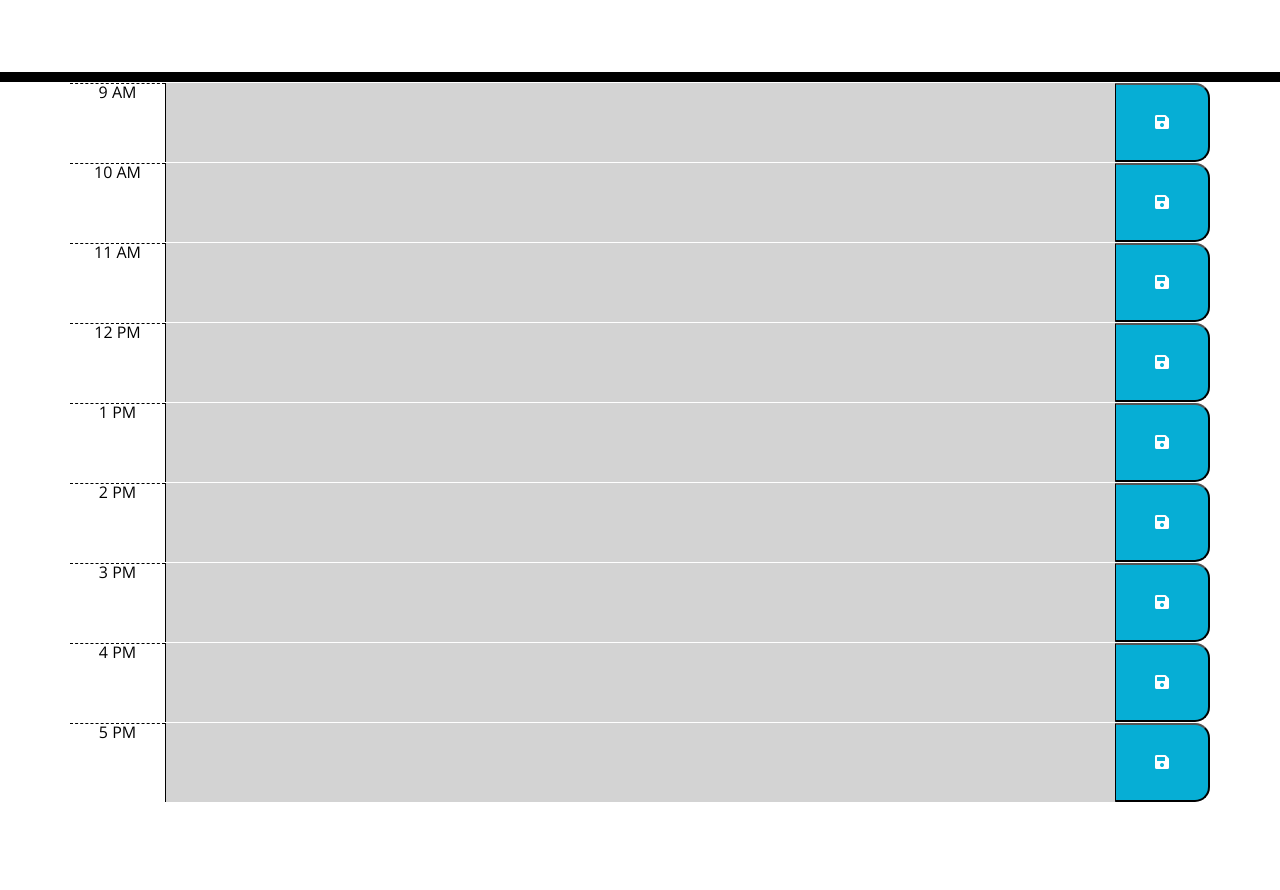
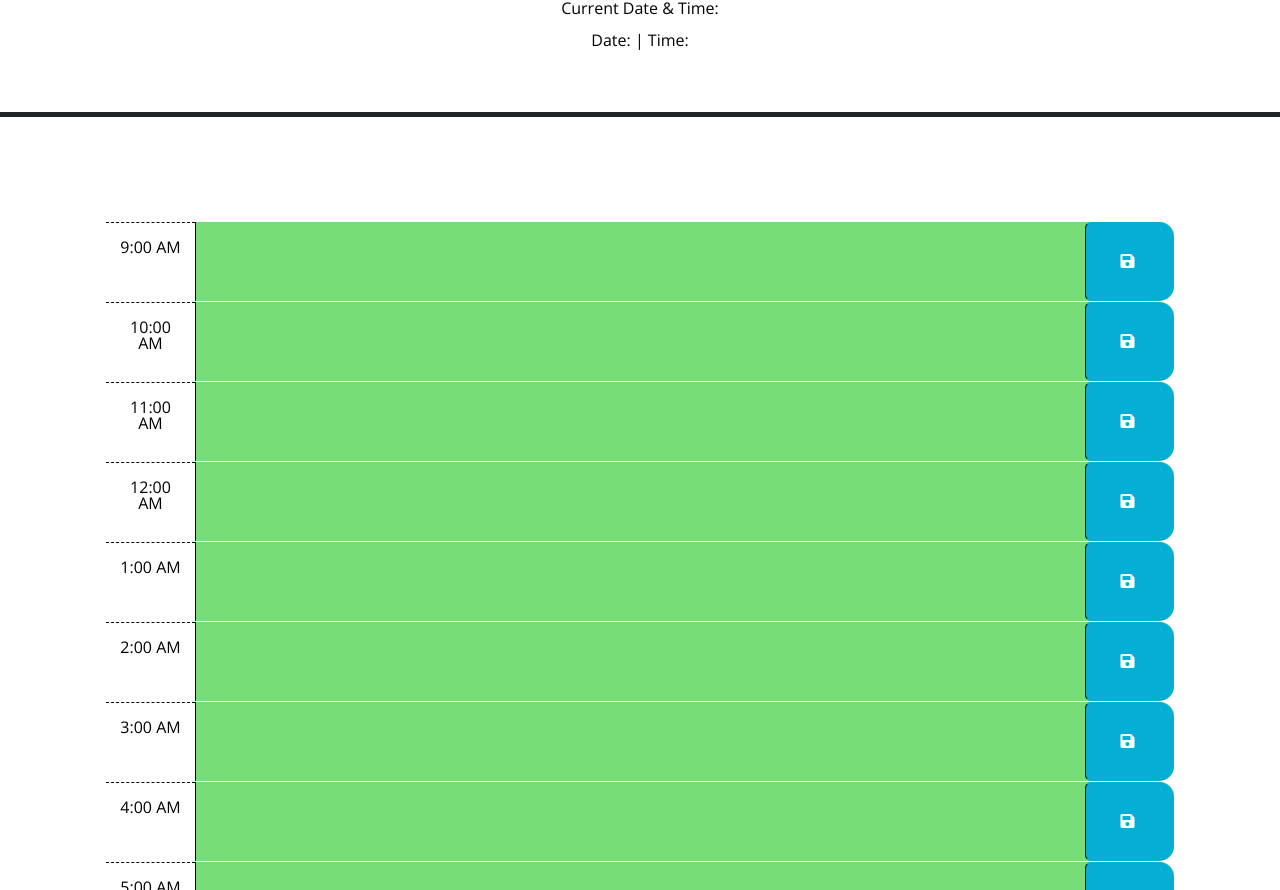
Before and after one commit to Mikemupararano/calendar-events-application, a plain HTML site: page index.html in a window 1280 px wide. Shown: the part 205-1095 px from the top of the page. Before the commit the page ends 1007 px from the top, so only its background shows below. Drawn offline with nearby package versions, Linux system fonts and the light colour scheme.

Commit message:
Reviewed html code for time blocks.

```diff
--- a/index.html
+++ b/index.html
@@ -25,76 +25,92 @@
   </head>
 
   <body>
-    <header>
+    <!--Header starts here-->
+    <header class="p-5 mb-4 border-5 border-bottom border-dark text-center">
       <h1 class="display-3">Work Day Scheduler</h1>
       <p class="lead">A simple calendar app for scheduling your work day</p>
       <p id="currentDay" class="lead"></p>
+      <!--Code for date and time-->
+    <p>Current Date & Time: </p>
+    <p>Date: <span id="date"></span>| Time: <span id="time"></span></p>
     </header>
-    <div class="container">
+    <!--End of header-->
+
+    <div class="container-lg px-5">
       <!-- Start of timeblocks from 9AM to 17:00 -->
-      <div class="row time-block" data-time="9">
-        <div class="col-1 hour">9 AM</div>
-        <textarea class="col-10 description past"></textarea>
-        <button class="col-1 saveBtn"><i class="fas fa-save"></i></button>
+      <div class="row"></div>
+      <div id="09" class="row time-block">
+<div class="col-2 col-md-1 hour text-center py-3">9:00 AM</div>
+<textarea id= "text-09" class="col-8 col-md-10 description" rows="3"></textarea>
+ <button class="btn saveBtn col-2 col-md-1"aria-label="save"><i class="fas fa-save" aria-hidden="true"></i> </button>
 </div>
 
+        <!--<div class="col-1 hour">9 AM</div>-->
+    <!--End of 9AM block-->
+
     <!--Added 10AM block here-->
-    <div class="row time-block" data-time="9">
-        <div class="col-1 hour">10 AM</div>
-        <textarea class="col-10 description past"></textarea>
-        <button class="col-1 saveBtn"><i class="fas fa-save"></i></button>
+       <div id="10" class="row time-block">
+<div class="col-2 col-md-1 hour text-center py-3">10:00 AM</div>
+<textarea id= "text-09" class="col-8 col-md-10 description" rows="3"></textarea>
+ <button class="btn saveBtn col-2 col-md-1"aria-label="save"><i class="fas fa-save" aria-hidden="true"></i> </button>
 </div>
-    <!--End of 10AM added new block-->
-    <!--Start of 11am block-->
-    <div class="row time-block" data-time="9">
-        <div class="col-1 hour">11 AM</div>
-        <textarea class="col-10 description past"></textarea>
-        <button class="col-1 saveBtn"><i class="fas fa-save"></i></button>
+<!--10am block ends here-->
+
+<!--11am block starts here-->
+   <div id="11" class="row time-block">
+<div class="col-2 col-md-1 hour text-center py-3">11:00 AM</div>
+<textarea id= "text-09" class="col-8 col-md-10 description" rows="3"></textarea>
+ <button class="btn saveBtn col-2 col-md-1"aria-label="save"><i class="fas fa-save" aria-hidden="true"></i> </button>
 </div>
-    <!--End of 11am block-->
-    <!--Start of 12PM block-->
-    <div class="row time-block" data-time="9">
-        <div class="col-1 hour">12 PM</div>
-        <textarea class="col-10 description past"></textarea>
-        <button class="col-1 saveBtn"><i class="fas fa-save"></i></button>
+<!--11am block ends here-->
+<!--12 am block starts here-->
+   <div id="12" class="row time-block">
+<div class="col-2 col-md-1 hour text-center py-3">12:00 AM</div>
+<textarea id= "text-09" class="col-8 col-md-10 description" rows="3"></textarea>
+ <button class="btn saveBtn col-2 col-md-1"aria-label="save"><i class="fas fa-save" aria-hidden="true"></i> </button>
 </div>
-    <!--End of 12 PM block-->
-    <!--Start of 13:00 block-->
-<div class="row time-block" data-time="9">
-        <div class="col-1 hour">1 PM</div>
-        <textarea class="col-10 description past"></textarea>
-        <button class="col-1 saveBtn"><i class="fas fa-save"></i></button>
+<!--12am block ends here-->
+<!--1pm block starts here-->
+   <div id="13" class="row time-block">
+<div class="col-2 col-md-1 hour text-center py-3">1:00 AM</div>
+<textarea id= "text-09" class="col-8 col-md-10 description" rows="3"></textarea>
+ <button class="btn saveBtn col-2 col-md-1"aria-label="save"><i class="fas fa-save" aria-hidden="true"></i> </button>
 </div>
-    <!--End of 13:00 block-->
-    <!--Start of 14:00 block-->
-    <div class="row time-block" data-time="9">
-        <div class="col-1 hour">2 PM</div>
-        <textarea class="col-10 description past"></textarea>
-        <button class="col-1 saveBtn"><i class="fas fa-save"></i></button>
+<!--1PM block ends here-->
+<!--2pm block starts here-->
+   <div id="14" class="row time-block">
+<div class="col-2 col-md-1 hour text-center py-3">2:00 AM</div>
+<textarea id= "text-09" class="col-8 col-md-10 description" rows="3"></textarea>
+ <button class="btn saveBtn col-2 col-md-1"aria-label="save"><i class="fas fa-save" aria-hidden="true"></i> </button>
 </div>
-    <!--End of 14:00 block-->
-    <!--Start of 15:00 block-->
-    <div class="row time-block" data-time="9">
-        <div class="col-1 hour">3 PM</div>
-        <textarea class="col-10 description past"></textarea>
-        <button class="col-1 saveBtn"><i class="fas fa-save"></i></button>
+<!--2pm block ends here-->
+<!--3pm block starts here-->
+   <div id="15" class="row time-block">
+<div class="col-2 col-md-1 hour text-center py-3">3:00 AM</div>
+<textarea id= "text-09" class="col-8 col-md-10 description" rows="3"></textarea>
+ <button class="btn saveBtn col-2 col-md-1"aria-label="save"><i class="fas fa-save" aria-hidden="true"></i> </button>
 </div>
-    <!--End of 15:00 block-->
-    <!--Start of 16:00 block-->
-<div class="row time-block" data-time="9">
-        <div class="col-1 hour">4 PM</div>
-        <textarea class="col-10 description past"></textarea>
-        <button class="col-1 saveBtn"><i class="fas fa-save"></i></button>
+<!--3pm block ends here-->
+<!--4pm block starts here-->
+   <div id="16" class="row time-block">
+<div class="col-2 col-md-1 hour text-center py-3">4:00 AM</div>
+<textarea id= "text-09" class="col-8 col-md-10 description" rows="3"></textarea>
+ <button class="btn saveBtn col-2 col-md-1"aria-label="save"><i class="fas fa-save" aria-hidden="true"></i> </button>
 </div>
-    <!--End of 16:00 block-->
-    <!--Start of 17:00 block-->
-<div class="row time-block" data-time="9">
-        <div class="col-1 hour">5 PM</div>
-        <textarea class="col-10 description past"></textarea>
-        <button class="col-1 saveBtn"><i class="fas fa-save"></i></button>
+<!--4pm block ends here-->
+<!--5pm block starts here-->
+   <div id="17" class="row time-block">
+<div class="col-2 col-md-1 hour text-center py-3">5:00 AM</div>
+<textarea id= "text-09" class="col-8 col-md-10 description" rows="3"></textarea>
+ <button class="btn saveBtn col-2 col-md-1"aria-label="save"><i class="fas fa-save" aria-hidden="true"></i> </button>
 </div>
-    <!--End of 17:00 block-->
+
+<!--5pm block ends here-->
+
       </div>
+
+
+
 
     <script src="https://cdnjs.cloudflare.com/ajax/libs/jquery/3.2.1/jquery.min.js"></script>
     <script src="https://cdn.jsdelivr.net/npm/dayjs@1/dayjs.min.js"></script>
```
Lines whose indentation alone changed are shown as unchanged.
